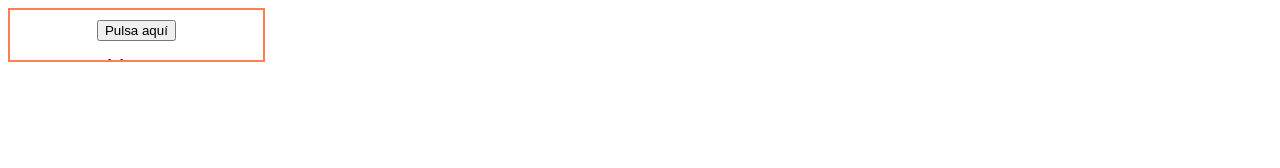
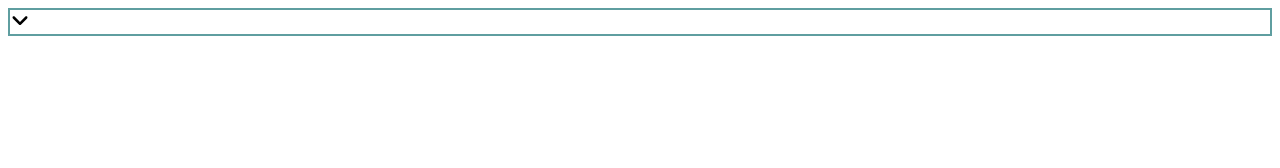
Before and after one commit to LauraArredondoDev/EjerciciosJS, a plain HTML site: page con html/añadir-borrar clases en js/hacer un collapse/index.html in a window 1280 px wide. Drawn offline with Linux system fonts and the light colour scheme.

Commit message:
ejercicio de collapse con un svg de una flecha que rota según tenga la clase colapsar o expandir +  ejercicio nuevo de cambiar el color de un svg con un input de tipo color

```diff
--- a/con html/añadir-borrar clases en js/hacer un collapse/index.html
+++ b/con html/añadir-borrar clases en js/hacer un collapse/index.html
@@ -7,11 +7,13 @@
     <title>Collapse añadiendo calses de css con js</title>
 </head>
 <body>
-    <div id="contenedor" class="colapsar">
-        <div>
-            <button onclick="expandirColapsar()">Pulsa aquí</button>
+    <div id="contenedor-principal">
+        <div onclick="expandirColapsar()">
+            <i><svg id="svg" class="rotar-abajo" xmlns="http://www.w3.org/2000/svg" viewBox="0 0 448 512" width="20" height="20"><!--!Font Awesome Free 6.5.2 by @fontawesome - https://fontawesome.com License - https://fontawesome.com/license/free Copyright 2024 Fonticons, Inc.--><path d="M201.4 374.6c12.5 12.5 32.8 12.5 45.3 0l160-160c12.5-12.5 12.5-32.8 0-45.3s-32.8-12.5-45.3 0L224 306.7 86.6 169.4c-12.5-12.5-32.8-12.5-45.3 0s-12.5 32.8 0 45.3l160 160z"/></svg></i>
         </div>
-        <p>Lorem, ipsum dolor sit amet consectetur adipisicing elit. Sint cumque asperiores non temporibus, et consequatur, dolorem aperiam fugiat molestias fuga, debitis aliquam ad recusandae voluptatibus.</p>
+        <div id="contenedor" class="colapsar">
+            <p>Lorem, ipsum dolor sit amet consectetur adipisicing elit. Sint cumque asperiores non temporibus, et consequatur, dolorem aperiam fugiat molestias fuga, debitis aliquam ad recusandae voluptatibus.</p>
+        </div>
     </div>
 
     <script src="script.js"></script>
--- a/con html/añadir-borrar clases en js/hacer un collapse/script.js
+++ b/con html/añadir-borrar clases en js/hacer un collapse/script.js
@@ -1,12 +1,18 @@
 function expandirColapsar() {
     const caja = document.getElementById('contenedor');
+    const icono = document.getElementById('svg');
 
     if (caja.classList.contains('expandir')) { //Si caja tiene la clase expandir que haga:
         caja.classList.remove('expandir');
         caja.classList.add('colapsar');
+        icono.classList.add('rotar-abajo');
+        icono.classList.remove('rotar-arriba');
 
     }else { // Si no, es que tiene la clase colapsar y hay que quitarla y añadir la clase expandir
         caja.classList.remove('colapsar');
         caja.classList.add('expandir');
+        icono.classList.add('rotar-arriba');
+        icono.classList.remove('rotar-abajo');
     }
+
 }
--- a/con html/añadir-borrar clases en js/hacer un collapse/style.css
+++ b/con html/añadir-borrar clases en js/hacer un collapse/style.css
@@ -1,6 +1,17 @@
+#contenedor-principal{
+    border: 2px solid cadetblue;
+
+    div:first-child {
+        cursor: pointer;
+    }
+
+    div:first-child:hover {
+        background-color: rgb(204, 204, 204);
+    }
+}
+
 #contenedor {
     width: 20%;
-    border: 2px solid coral;
     overflow: hidden; /*Para que lo que se salga del contenedor no se vea*/
     transition: all 1s;
     display: flex;
@@ -18,5 +29,15 @@
 }
 
 .colapsar {
-    height: 50px;
+    height: 0px;
 }
+
+.rotar-arriba {
+    transform: rotate(180deg);
+    transition: all 1s;
+}
+
+.rotar-abajo {
+    transform: rotate(0deg);
+    transition: all 1s;
+}
--- /dev/null
+++ b/con html/cambiar atributos de un elemento html/trabajar con el value de un input/color picker/style.css
@@ -0,0 +1,9 @@
+body {
+    display: flex;
+    flex-direction: column;
+    justify-content: center;
+    align-items: center;
+    gap: 100px;
+    width: 100%;
+    height: 100vh;
+}
```
Also changed, not shown: con html/cambiar atributos de un elemento html/trabajar con el value de un input/color picker/index.html (added, +20 -0 lines), con html/cambiar atributos de un elemento html/trabajar con el value de un input/color picker/script.js (added, +8 -0 lines), 1 other file.
